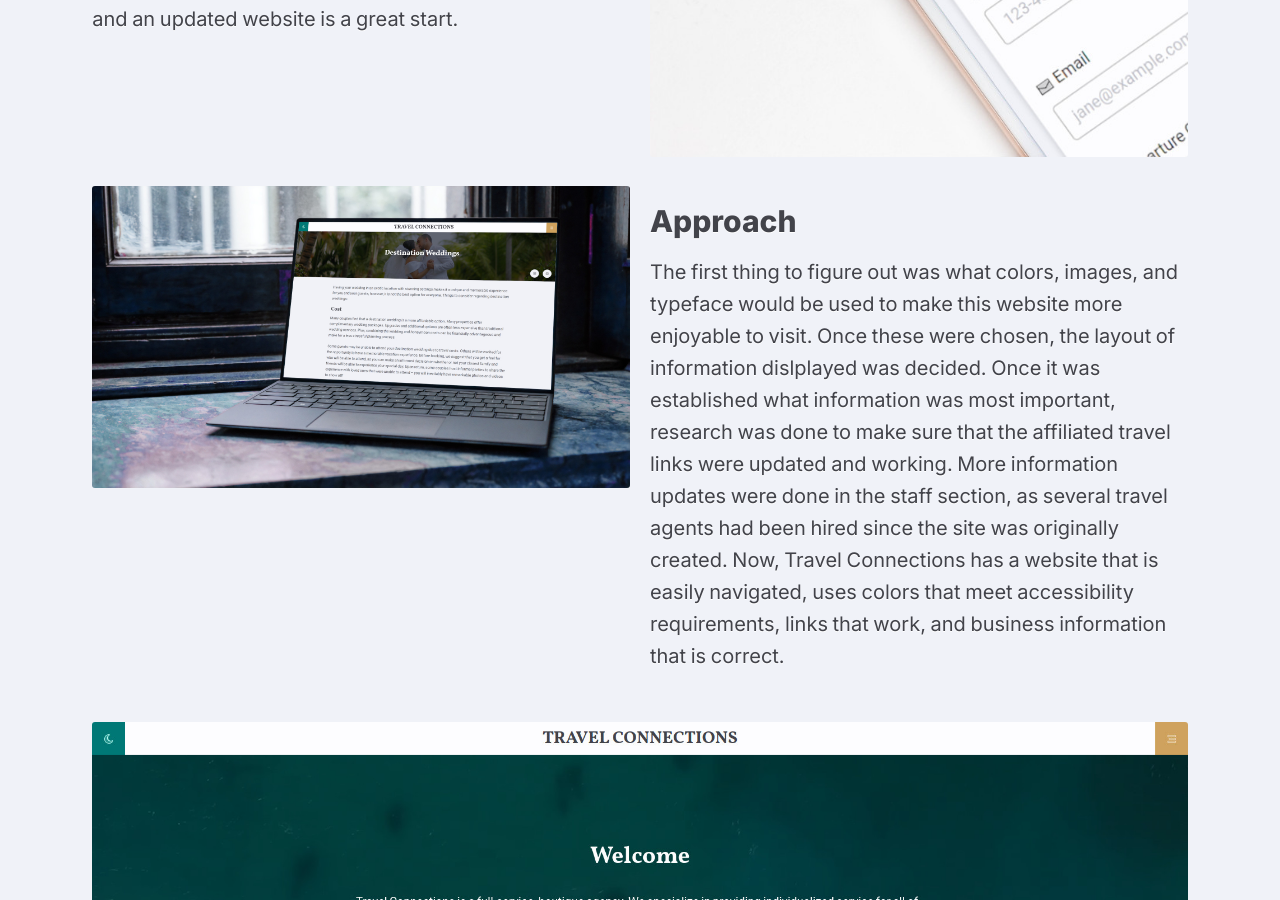
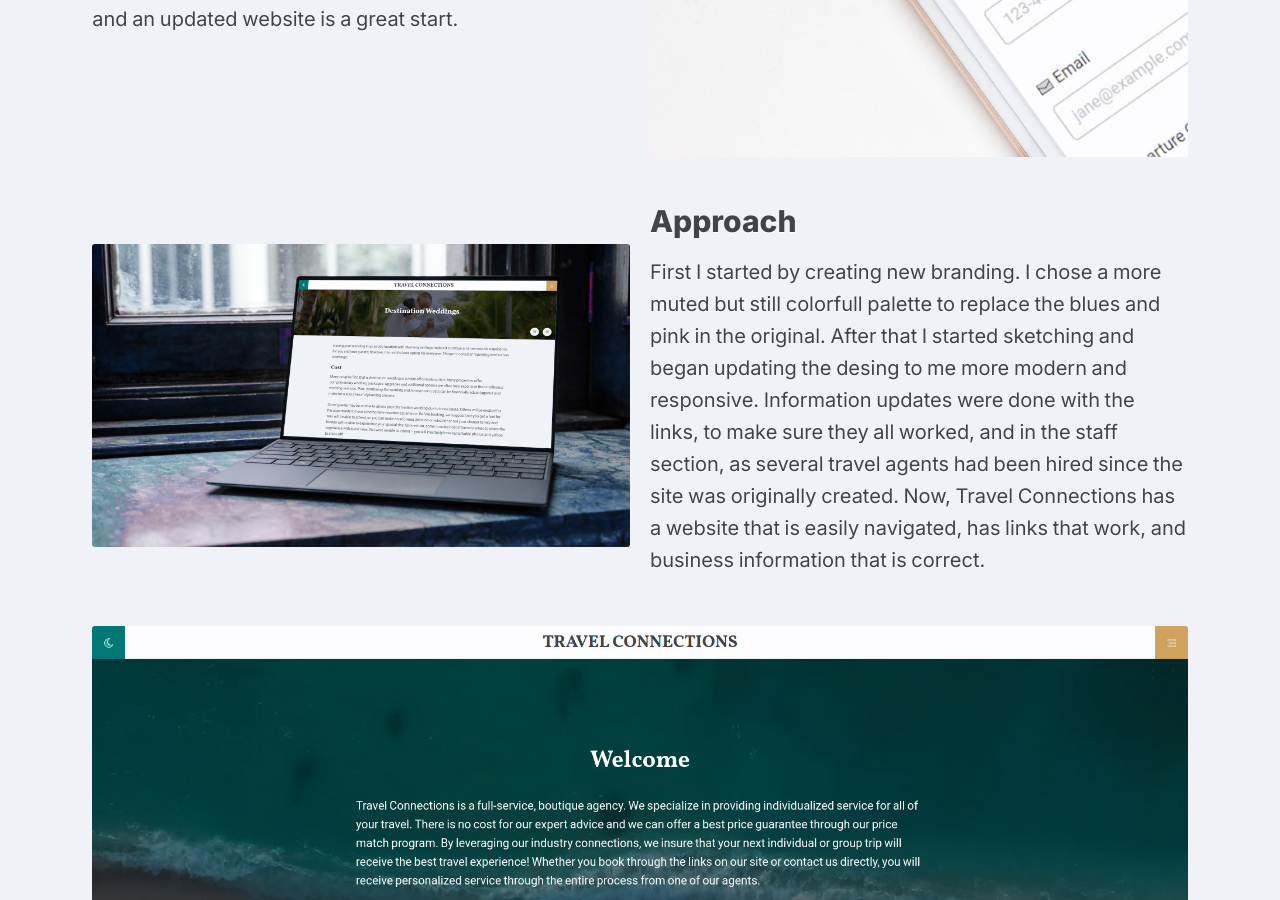
Before and after one commit to micahilbery/micahilbery.github.io, a Jekyll site: the page built from _projects/travel-connections.md, in a window 1280 px wide and 900 px high, scrolled down 2069 px. Built offline with Jekyll 4.4.1, drawn with Linux system fonts in a browser that asks for light colours.

Commit message:
update approach

```diff
--- a/_projects/travel-connections.md
+++ b/_projects/travel-connections.md
@@ -25,14 +25,14 @@ While Travel Connections offers expert travel consultation, their website had go
     <img src="/assets/images/projects/travelconnections/contact-phone.jpg" alt="contact page on an phone">
   </div>
 
-  <div>
-    <img src="/assets/images/projects/travelconnections/destination-weddings-laptop.jpg" alt="destination weddings page on an laptop">
+  <div class="grid">
+    <img src="/assets/images/projects/travelconnections/destination-weddings-laptop.jpg" alt="destination weddings page on an laptop" class="center">
   </div>
 
   <div markdown="1">
 ### Approach
 
-The first thing to figure out was what colors, images, and typeface would be used to make this website more enjoyable to visit. Once these were chosen, the layout of information dislplayed was decided. Once it was established what information was most important, research was done to make sure that the affiliated travel links were updated and working. More information updates were done in the staff section, as several travel agents had been hired since the site was originally created. Now, Travel Connections has a website that is easily navigated, uses colors that meet accessibility requirements, links that work, and business information that is correct.
+First I started by creating new branding. I chose a more muted but still colorfull palette to replace the blues and pink in the original. After that I started sketching and began updating the desing to me more modern and responsive. Information updates were done with the links, to make sure they all worked, and in the staff section, as several travel agents had been hired since the site was originally created. Now, Travel Connections has a website that is easily navigated, has links that work, and business information that is correct.
 
   </div>
 </section>
```
